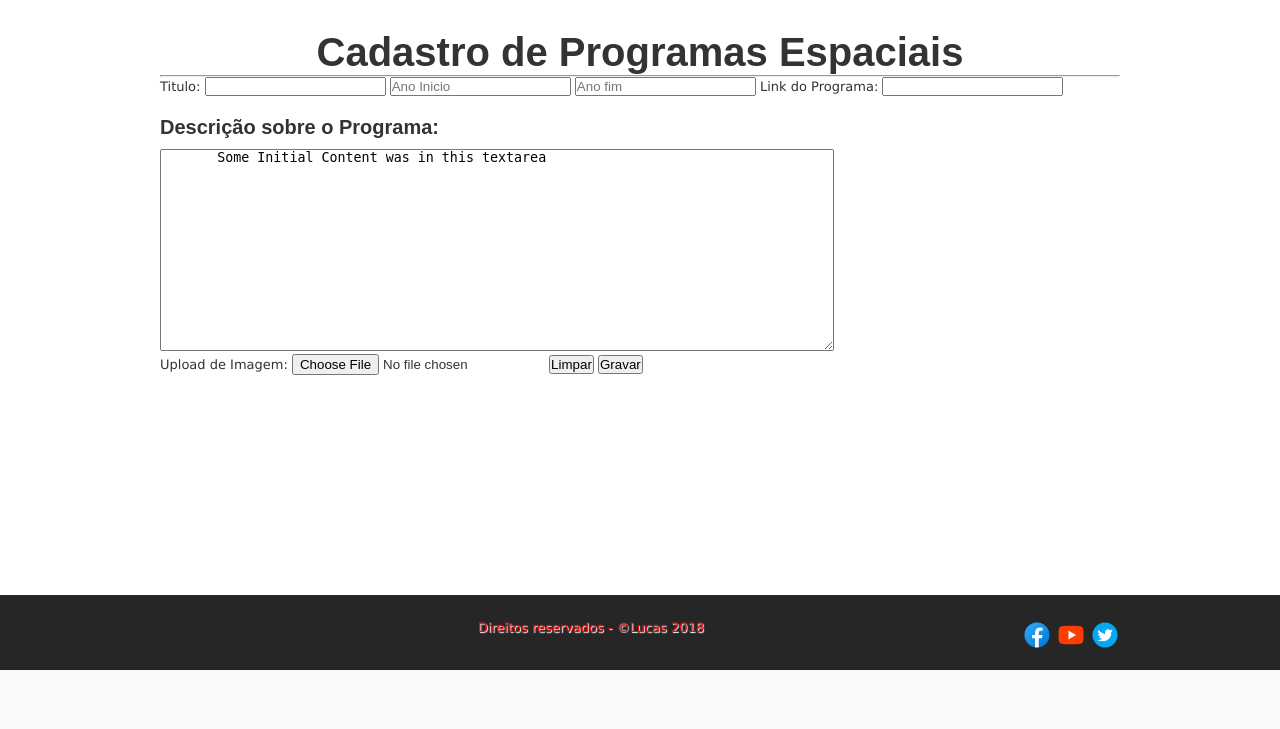
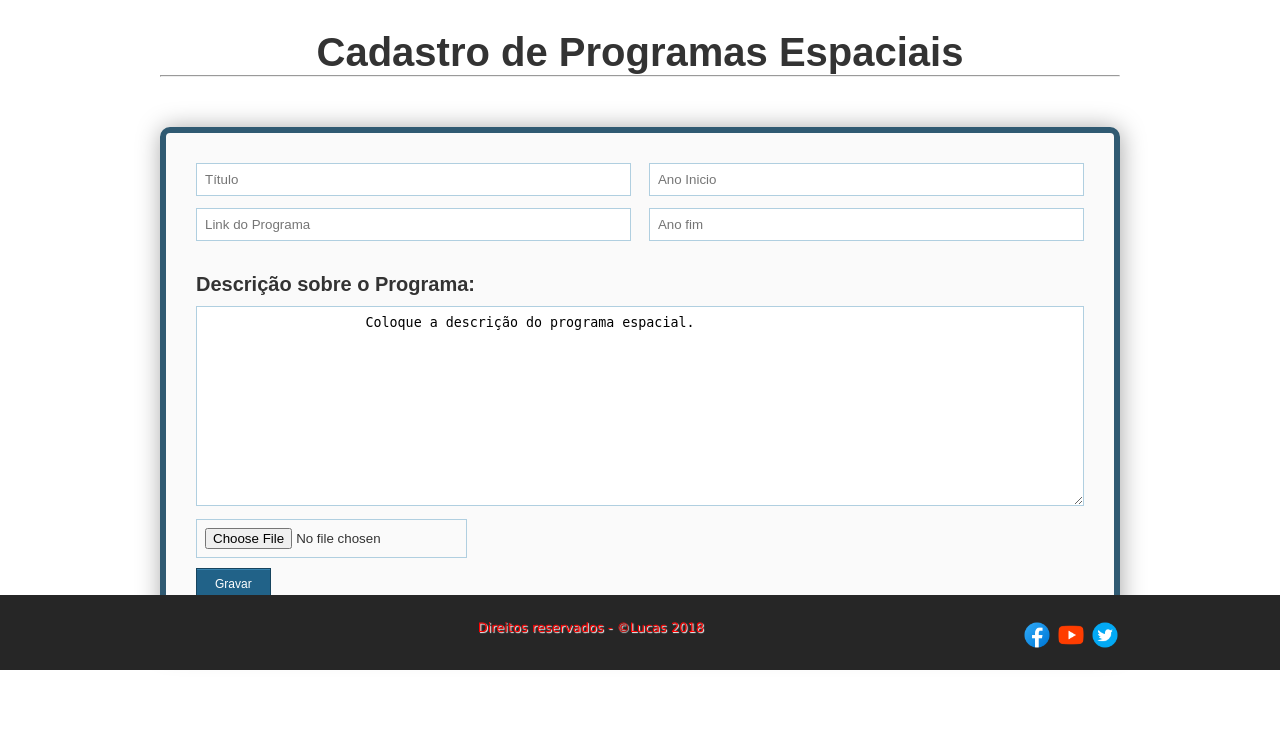
Before and after one commit to afmnobre/PHP, a PHP site: template crud_01/views/cadastro_programas.php in a window 1280 px wide. Shown: the part 130-859 px from the top of the page. Before the commit the page ends 800 px from the top, so only its background shows below. Run offline with PHP 8.4, Linux system fonts and the light colour scheme; the template is opened without the code that fills it, so the values that code supplies are empty; some libraries are stand-ins or nearby versions; some web fonts are replaced.

```diff
--- /dev/null
+++ b/crud_01/css/form.css
@@ -0,0 +1,70 @@
+.form-style{
+	max-width: 900px;
+	background: #FAFAFA;
+	padding: 30px;
+	margin: 50px auto;
+	box-shadow: 1px 1px 25px rgba(0, 0, 0, 0.35);
+	border-radius: 10px;
+	border: 6px solid #305A72;
+}
+.form-style ul{
+	padding:0;
+	margin:0;
+	list-style:none;
+}
+.form-style ul li{
+	display: block;
+	margin-bottom: 10px;
+	min-height: 35px;
+}
+.form-style ul li  .field-style{
+	box-sizing: border-box;
+	-webkit-box-sizing: border-box;
+	-moz-box-sizing: border-box;
+	padding: 8px;
+	outline: none;
+	border: 1px solid #B0CFE0;
+	-webkit-transition: all 0.30s ease-in-out;
+	-moz-transition: all 0.30s ease-in-out;
+	-ms-transition: all 0.30s ease-in-out;
+	-o-transition: all 0.30s ease-in-out;
+
+}.form-style ul li  .field-style:focus{
+	box-shadow: 0 0 5px #B0CFE0;
+	border:1px solid #B0CFE0;
+}
+.form-style ul li .field-split{
+	width: 49%;
+}
+.form-style ul li .field-full{
+	width: 100%;
+}
+.form-style ul li input.align-left{
+	float:left;
+}
+.form-style ul li input.align-right{
+	float:right;
+}
+.form-style ul li textarea{
+	width: 100%;
+	height: 100px;
+}
+.form-style ul li input[type="button"],
+.form-style ul li input[type="submit"] {
+	-moz-box-shadow: inset 0px 1px 0px 0px #3985B1;
+	-webkit-box-shadow: inset 0px 1px 0px 0px #3985B1;
+	box-shadow: inset 0px 1px 0px 0px #3985B1;
+	background-color: #216288;
+	border: 1px solid #17445E;
+	display: inline-block;
+	cursor: pointer;
+	color: #FFFFFF;
+	padding: 8px 18px;
+	text-decoration: none;
+	font: 12px Arial, Helvetica, sans-serif;
+}
+.form-style ul li input[type="button"]:hover,
+.form-style ul li input[type="submit"]:hover {
+	background: linear-gradient(to bottom, #2D77A2 5%, #337DA8 100%);
+	background-color: #28739E;
+}
--- a/crud_01/css/style.css
+++ b/crud_01/css/style.css
@@ -36,6 +36,8 @@ h4{
     margin-bottom: 10px;
     padding-top: 20px;
 }
+
+
 /* CLASS */
 .container{
     margin: 0 auto;
--- a/crud_01/header.php
+++ b/crud_01/header.php
@@ -4,6 +4,7 @@
         <title>NASA - National Aeronautics and Space Administration</title>
         <meta charset="utf-8">
         <link href="css/style.css" rel="stylesheet">
+        <link href="css/form.css" rel="stylesheet">
     </head>
     <body>
         <header>
--- a/crud_01/index.php
+++ b/crud_01/index.php
@@ -7,6 +7,7 @@ include 'header.php';
 
 # Conteudo da Pagina
 $pagina = 'views/'.$_GET['pagina'].'.php';
+echo $pagina;
 if($pagina <> ""){
     include $pagina;
 }
--- a/crud_01/views/cadastro_programas.php
+++ b/crud_01/views/cadastro_programas.php
@@ -1,18 +1,29 @@
 <h1>Cadastro de Programas Espaciais</h1>
 <hr>
 
-<form action="index.php?pagina=gravar_programa" method="GET">
-    Titulo: <input type="text" name="txt_programa_nome">
-    <input type="text" name="txt_programa_anoinicio" placeholder="Ano Inicio">
-    <input type="text" name="txt_programa_anofim" placeholder="Ano fim">
-    Link do Programa: <input type="txt_programa_link">
-    <div id="sample">
-    <h4>Descrição sobre o Programa:</h4>
-    <textarea name="txt_programa_descricao" id="area" style="width:70%;height:200px;">
-       Some Initial Content was in this textarea
-    </textarea>
-    </div>
-    Upload de Imagem: <input type="file" name="img_programa">
-    <input type="reset" value="Limpar">
-    <input type="submit" value="Gravar">
+<form class="form-style" enctype="multipart/form-data" action="index.php?pagina=gravar_programa" method="post">
+    <ul>
+        <li>
+            <input class="field-style field-split align-left" placeholder="Título" type="text" name="txt_programa_nome">
+            <input class="field-style field-split align-right" type="text" name="txt_programa_anoinicio" placeholder="Ano Inicio">
+        </li>
+        <li>
+            <input class="field-style field-split align-left" type="text" name="txt_programa_link" placeholder="Link do Programa">
+
+            <input class="field-style field-split align-right" type="text" name="txt_programa_anofim" placeholder="Ano fim">
+        </li>
+        <li>
+                <h4>Descrição sobre o Programa:</h4>
+                <textarea class="field-style" name="txt_programa_descricao" id="area" style="width:100%;height:200px;">
+                    Coloque a descrição do programa espacial.
+                </textarea>
+        </li>
+        <li>
+            <input class="field-style" type="file" name="img_programa" placeholder="Imagem do Programa">
+        </li>
+        <li>
+            <input type="hidden" name="pagina" value="index.php?pagina=gravar_programa">
+            <input type="submit" value="Gravar">
+        </li>
+    </ul>
 </form>
```
Also changed, not shown: crud_01/db.php (+7 -0 lines), crud_01/views/gravar_programa.php (added, +43 -0 lines).
